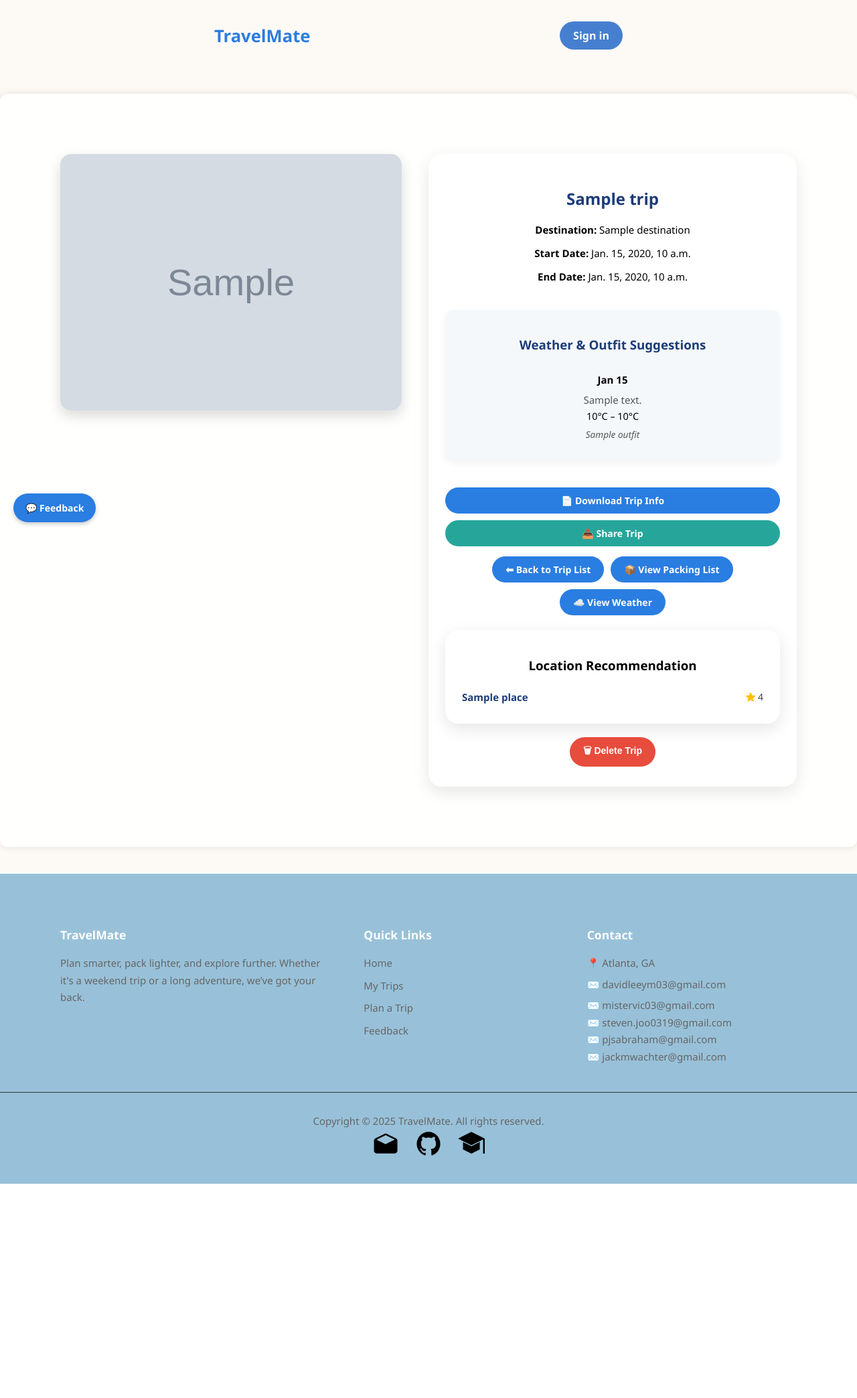
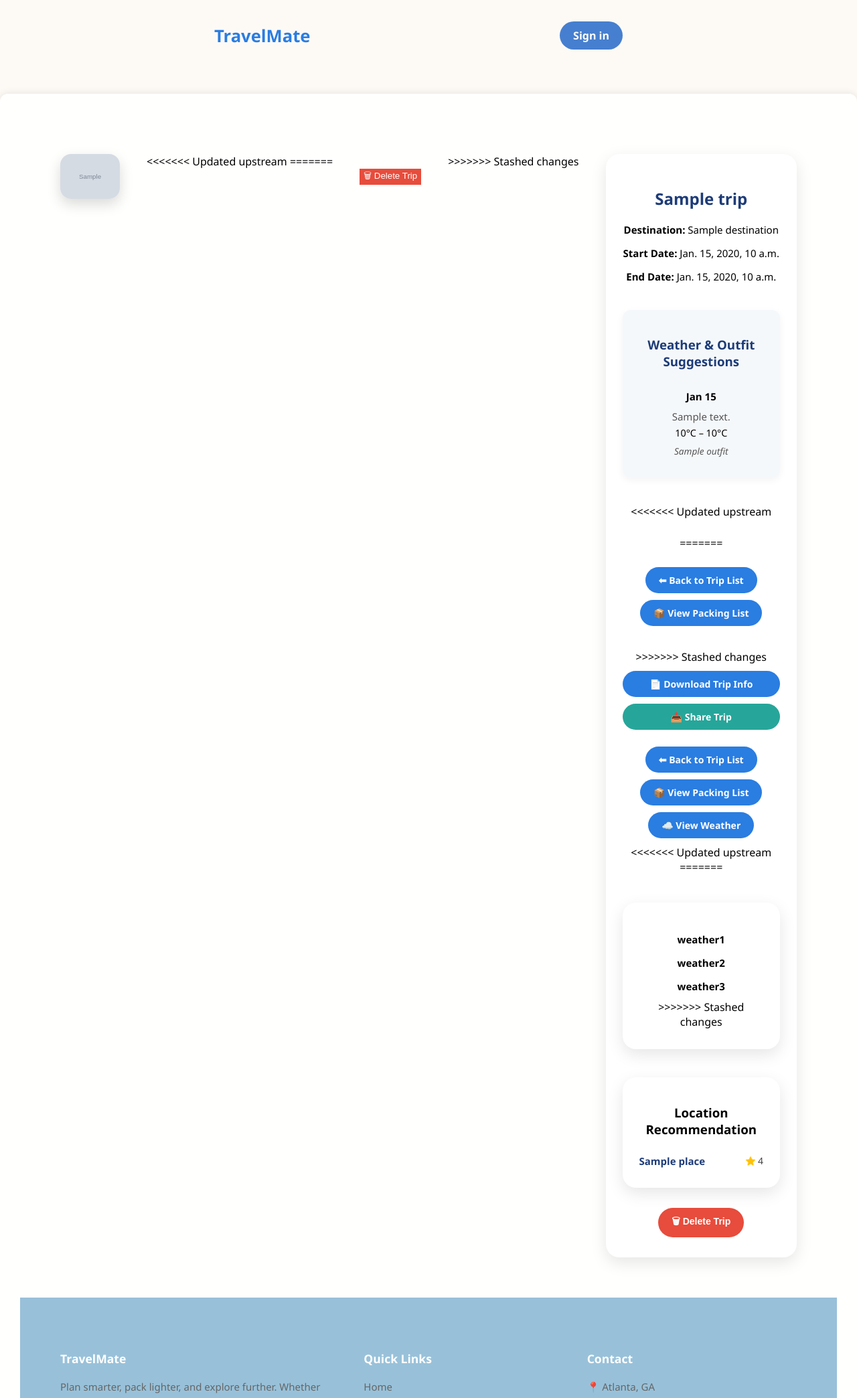
Before and after one commit to steve0joo/TravelMate, a Django app: template trips/templates/trips/trip_detail.html in a window 1280 px wide. Shown: the top 2088 px of the page at 67% size. Before the commit the page ends 1768 px from the top, so only its background shows below. Run offline with Django 3.2, Linux system fonts and the light colour scheme; the template is opened without the code that fills it: most values are stand-ins (such as "Sample title", 1, 10 or a date in 2020); grey boxes marked "Sample" are stand-in pictures.

Commit message:
text update

```diff
--- a/trips/templates/trips/trip_detail.html
+++ b/trips/templates/trips/trip_detail.html
@@ -149,6 +149,13 @@
             {% endif %}
         </div>
 
+<<<<<<< Updated upstream
+=======
+                <form method="post" action="{% url 'delete_trip' trip.id %}" style="margin-top: 20px;">
+                    {% csrf_token %}
+                    <button type="submit" class="btn-red">🗑 Delete Trip</button>
+                </form>
+>>>>>>> Stashed changes
         <div class="trip-card">
             <h2>{{ trip.name }}</h2>
             <p><strong>Destination:</strong> {{ trip.destination }}</p>
@@ -174,7 +181,15 @@
   </div>
 </div>
 
+<<<<<<< Updated upstream
                 <div class="trip-share-download">
+=======
+                <div class="trip-actions">
+                    <a href="{% url 'trip_list' %}" class="button-link btn-blue">⬅ Back to Trip List</a>
+                    <a href="{% url 'packing_list' trip.id %}" class="button-link btn-blue">📦 View Packing List</a>
+                </div>
+             <div class="trip-share-download">
+>>>>>>> Stashed changes
                     <a href="{% url 'download_trip' trip.id %}" class="button-link btn-blue">📄 Download Trip Info</a>
                     <a href="{% url 'share_trip' trip.id %}" class="button-link btn-green">📤 Share Trip</a>
                 </div>
@@ -182,7 +197,16 @@
                 <a href="{% url 'trip_list' %}" class="button-link btn-blue">⬅ Back to Trip List</a>
                 <a href="{% url 'packing_list' trip.id %}" class="button-link btn-blue">📦 View Packing List</a>
                 <a href="{% url 'weather' trip.id %}" class="button-link btn-blue">☁️ View Weather</a>
+<<<<<<< Updated upstream
 
+=======
+            </div>
+            <br>
+            <div class="weather-card">
+                <p><strong>weather1</strong></p>
+                <p><strong>weather2</strong></p>
+                <p><strong>weather3</strong></p>
+>>>>>>> Stashed changes
             </div>
             <br>
             <div class="recommendation-card">
```
